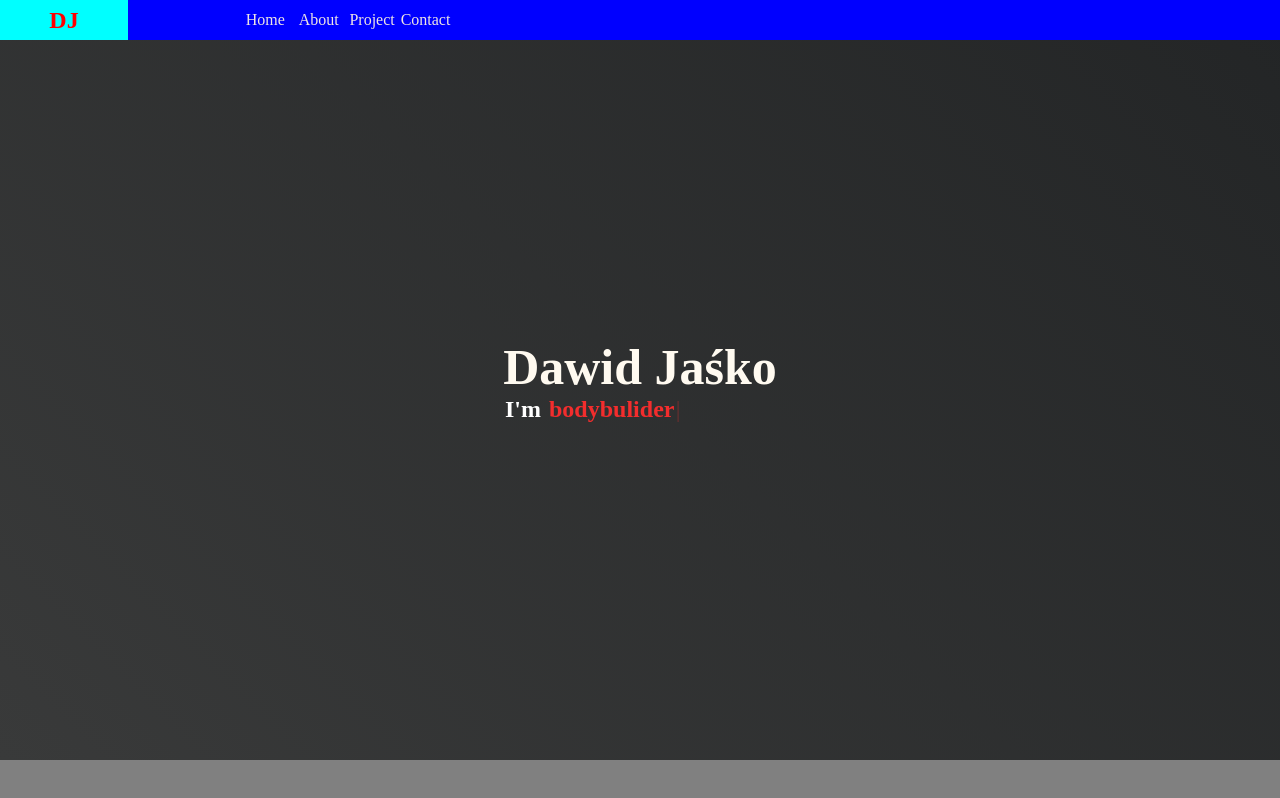
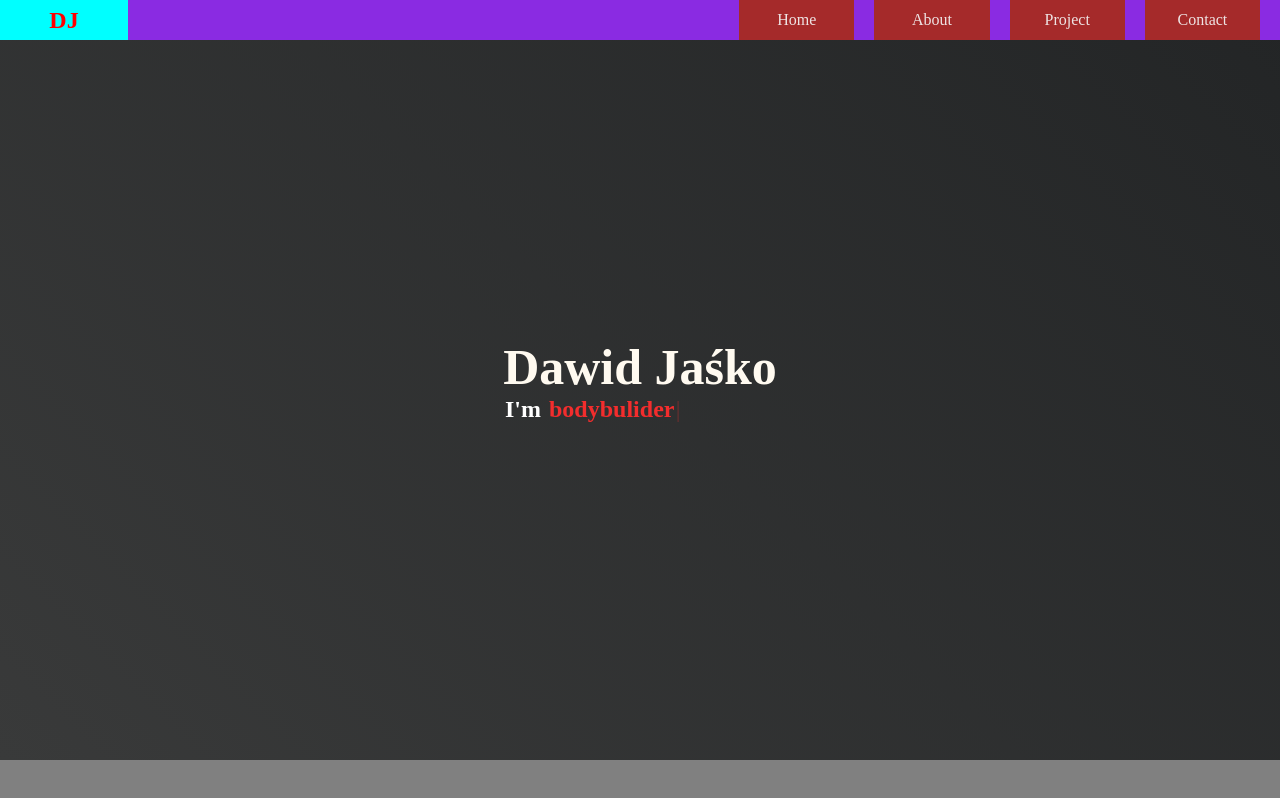
Before and after one commit to DawidJasko/portfolio, a React (Vite) app: page / in a window 1280 px wide. Shown: the top 798 px of the page. Built offline with nearby package versions, Linux system fonts and the light colour scheme.

Commit message:
navbar beter

```diff
--- a/src/components/navbar/Navbar.jsx
+++ b/src/components/navbar/Navbar.jsx
@@ -10,9 +10,9 @@ const Navbar = () => {
       </div>
       <div className={styles.ulnavbar}>
         <ul className={styles.ulContainer}>
-          <li className={styles.li}>
+          <li className={styles.linavbar}>
             <Link
-              className={styles.link}
+              className={styles.linknavbar}
               to="home"
               spy={true}
               smooth={true}
@@ -22,9 +22,9 @@ const Navbar = () => {
               Home
             </Link>
           </li>
-          <li className={styles.li}>
+          <li className={styles.linavbar}>
             <Link
-              className={styles.link}
+              className={styles.linknavbar}
               to="about"
               spy={true}
               smooth={true}
@@ -34,9 +34,9 @@ const Navbar = () => {
               About
             </Link>
           </li>
-          <li className={styles.li}>
+          <li className={styles.linavbar}>
             <Link
-              className={styles.link}
+              className={styles.linknavbar}
               to="project"
               spy={true}
               smooth={true}
@@ -46,9 +46,9 @@ const Navbar = () => {
               Project
             </Link>
           </li>
-          <li className={styles.li}>
+          <li className={styles.linavbar}>
             <Link
-              className={styles.link}
+              className={styles.linknavbar}
               to="contact"
               spy={true}
               smooth={true}
--- a/src/components/navbar/Navbar.module.css
+++ b/src/components/navbar/Navbar.module.css
@@ -14,16 +14,18 @@
   position: fixed;
 }
 
-.link {
+.linknavbar {
   display: flex;
   color: rgb(238, 228, 228);
   text-decoration: none;
   cursor: pointer;
-  padding: 10px;
+  padding-right: 10px;
+  padding-left: 10px;
   justify-content: center;
   align-items: center;
   height: 100%;
   width: 100%;
+  background-color: brown;
 }
 .link:hover {
   background-color: rgb(233, 134, 134);
@@ -35,12 +37,14 @@
   text-decoration: none;
   list-style-type: none;
   height: 100%;
+  background-color: blueviolet;
+  width: 90vw;
 }
-li {
+.linavbar {
+  display: flex;
   height: 100%;
   width: 10%;
   padding-right: 20px;
-  display: flex;
   justify-content: center;
   align-items: center;
 }
```
